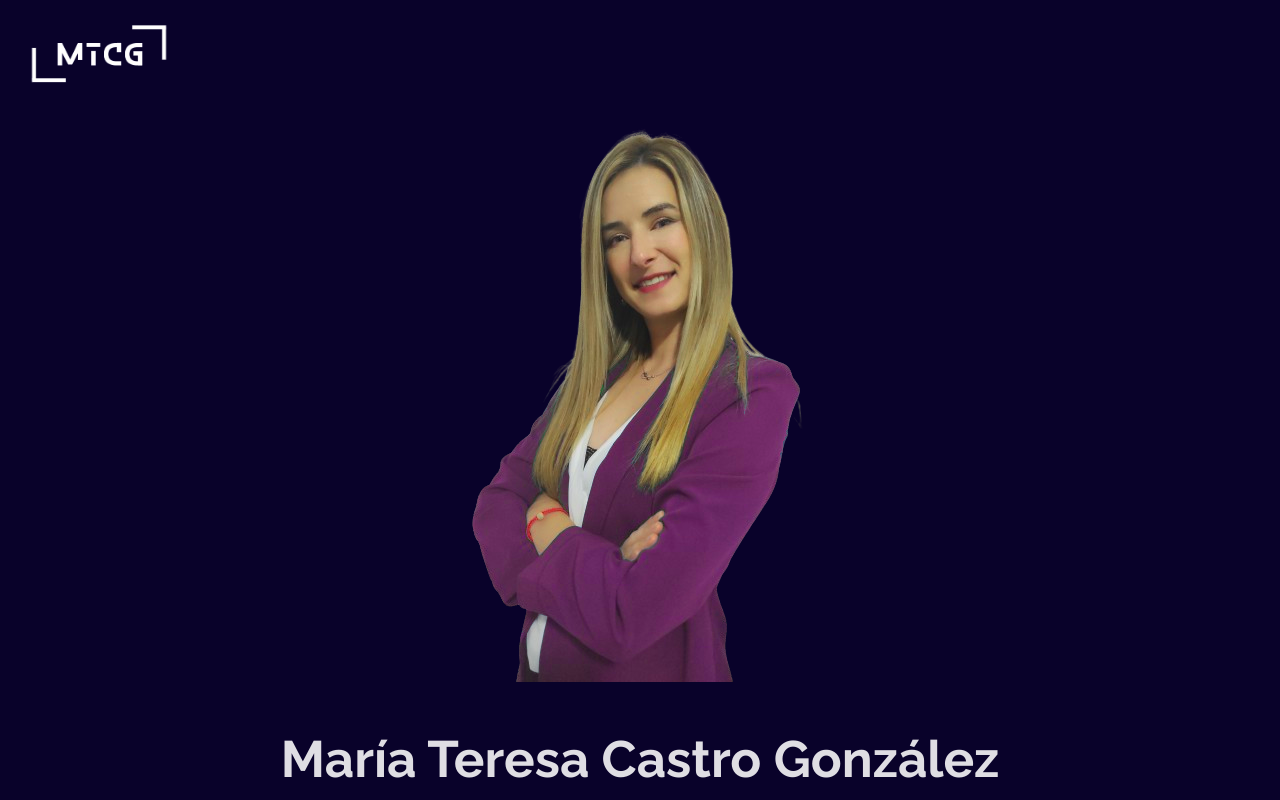
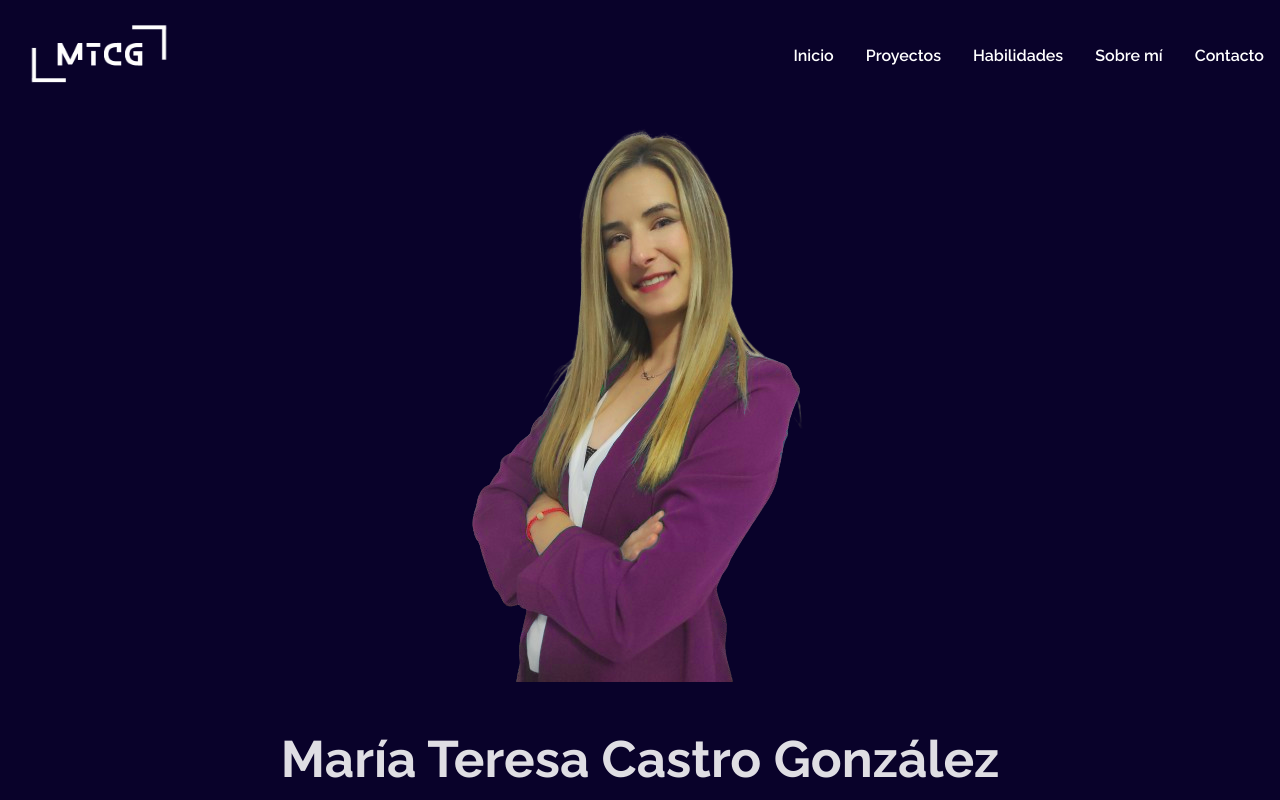
Before and after one commit to mteresacastro/My-Portfolio, a React (Vite) app: page / in a window 1280 px wide. Shown: the top 800 px of the page. Built offline with nearby package versions, Linux system fonts and the light colour scheme.

Commit message:
add animation header

```diff
--- a/package.json
+++ b/package.json
@@ -10,6 +10,7 @@
     "preview": "vite preview"
   },
   "dependencies": {
+    "prop-types": "^15.8.1",
     "react": "^18.2.0",
     "react-dom": "^18.2.0"
   },
--- a/src/components/Header.jsx
+++ b/src/components/Header.jsx
@@ -1,5 +1,6 @@
 //import '../styles/App.scss';
-import '../styles/header.scss'
+import '../styles/header.scss';
+import PropTypes from 'prop-types';
 
 import milogo from '../../src/assets/milogo.png'
 
@@ -9,8 +10,8 @@ function Header({ toggleMenu, menuShow }) {
         <header className="header">
             <img className="header__logo" src={milogo} alt="Logo Iniciales MTCG" />
             <div className="header__burguer" onClick={toggleMenu}><i className="header__burguer--i fa-solid fa-bars"></i></div>
-            <nav className={menuShow ? 'show' : 'hidden'}>
-                <ul className="header__nav--ul">
+            <nav className="header__nav">
+                <ul className={menuShow ? 'show' : 'hidden'}>
                     <li>
                         <a className="link" href="#mainInfo">Inicio</a>
                     </li>
@@ -32,4 +33,9 @@ function Header({ toggleMenu, menuShow }) {
     );
 }
 
+Header.propTypes = {
+    toggleMenu: PropTypes.func.isRequired,
+    menuShow: PropTypes.bool.isRequired
+};
+
 export default Header;
--- a/src/styles/header.scss
+++ b/src/styles/header.scss
@@ -8,6 +8,7 @@
     align-items: center;
     background-color: #09022a;
     margin-top: 0.5rem;
+
     @media all and (min-width: 768px){
         flex-direction: row;
     }
@@ -39,26 +40,46 @@
             list-style: none;
             margin: 0;
             padding: 0;
-            @media all and (min-width: 768px){
-                display:flex;
-                flex-direction: row;
-                gap: 2rem;
-                margin:0 1rem;
-
-            }
         }
     } }
 
 .show{
     display: flex;
     flex-direction: column;
+    line-height: 1.8rem;
     align-items: center;
     justify-content: center;
     list-style: none;
-    margin: 0;
+    margin-top: 1rem;
     padding: 0;
+    animation: fadein 0.5s;
+
+    @keyframes fadein {
+        0% {
+            opacity:0;
+        }
+        40%{
+            opacity:0.5;
+        }
+        60% {
+            opacity:1;
+        }
+    }
+    @media all and (min-width: 768px){
+        display:flex;
+        flex-direction: row;
+        gap: 2rem;
+        margin:0 1rem;
+    }
 }
 
 .hidden{
     display:none;
+    @media all and (min-width: 768px){
+        display:flex;
+        flex-direction: row;
+        gap: 2rem;
+        margin:0 1rem;
+        list-style: none;
+    }
 }
```
Also changed, not shown: 1 other file (tests, documents, lock files or other folders).
